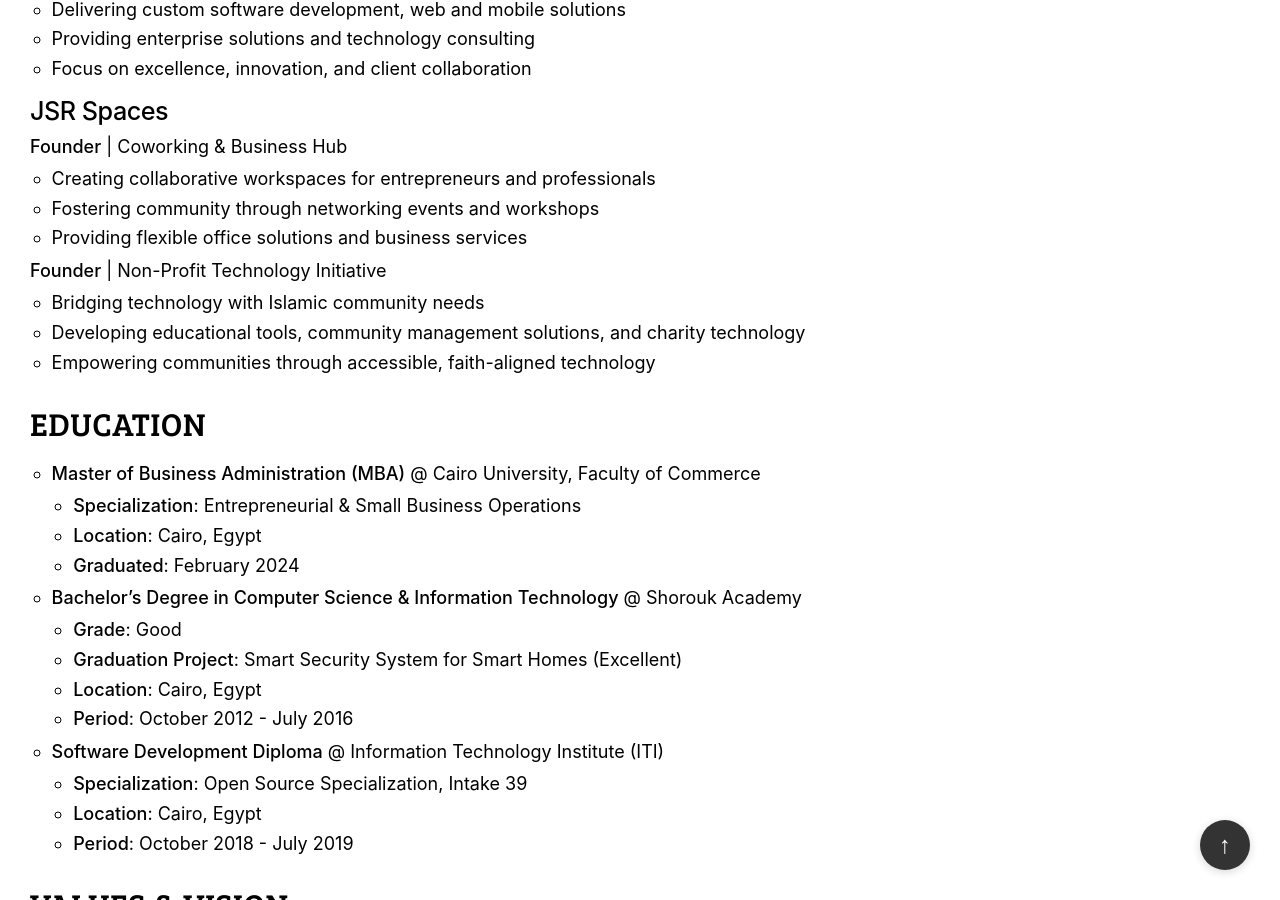
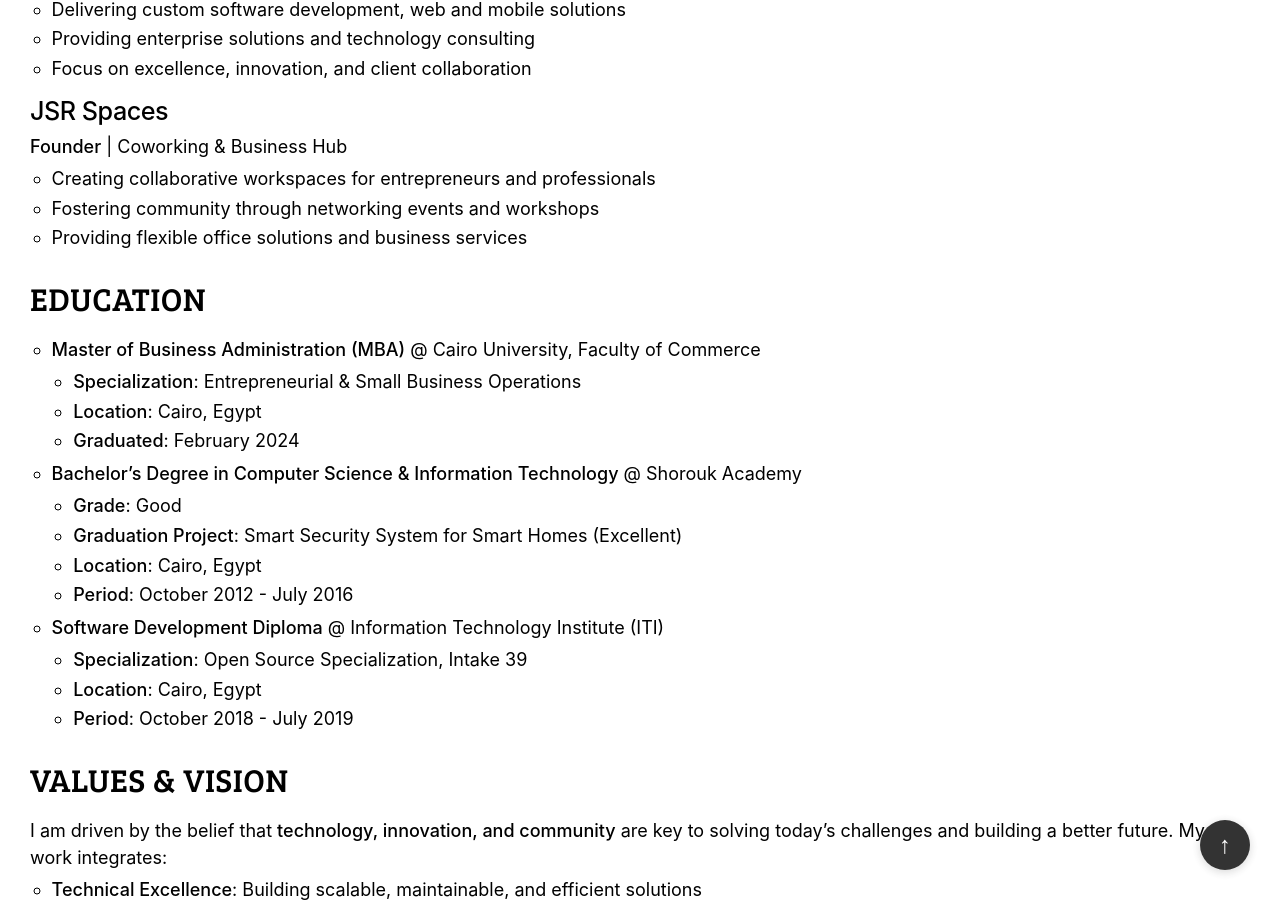
Before and after one commit to ahmedemam/ahmedemam.github.io, a Jekyll site: the page built from about.md, in a window 1280 px wide and 900 px high, scrolled down 3598 px. Built offline with Jekyll 4.4.1, drawn with Linux system fonts in a browser that asks for light colours.

Commit message:
Remove remaining ITCC section from about page

```diff
--- a/about.md
+++ b/about.md
@@ -134,11 +134,6 @@ Advancing global consumer health, safety, and nutrition through scientific model
 - Fostering community through networking events and workshops
 - Providing flexible office solutions and business services
 
-**Founder** | Non-Profit Technology Initiative
-- Bridging technology with Islamic community needs
-- Developing educational tools, community management solutions, and charity technology
-- Empowering communities through accessible, faith-aligned technology
-
 ---
 
 ## Education
```
